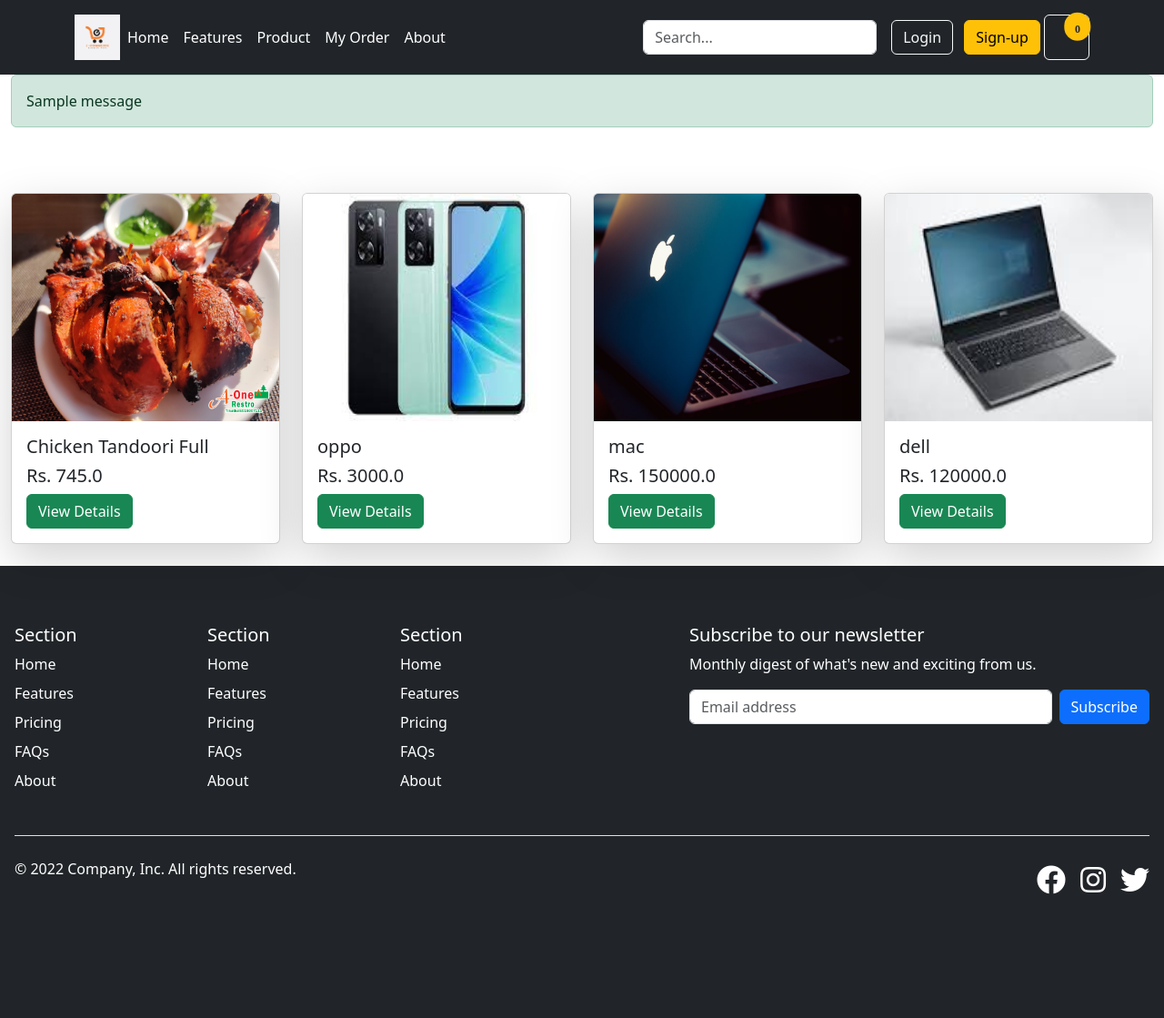
After one commit to prativ123/vKitchen, a Django app: page /products/allproducts in a window 1280 px wide. The commit adds this page. Shown: the whole page at 91% size. Run offline with Django 4.2, Linux system fonts and the light colour scheme; data comes from the database, SQL or seed files in the repository; both versions use the stored data as it was after the commit; one stand-in notice (Sample message) is shown; some libraries are stand-ins or nearby versions.

Commit message:
all product display issue ressolved

```diff
--- /dev/null
+++ b/src/products/templates/products/allproducts.html
@@ -0,0 +1,52 @@
+{% extends 'layout.html' %}
+{% load static %}
+{% block title %}
+<title>E-commerce - ProductPage</title>
+{% endblock%}
+
+{% block main_content %}
+
+
+<!-- card start -->
+<div class="container-fluid">
+
+    </form>
+    {% for msg in messages %}
+    {% if msg.level == DEFAULT_MESSAGE_LEVELS.SUCCESS %}
+    <div class="alert alert-success">
+        {{ msg }}
+    </div>
+
+    {% endif%}
+
+    {% if msg.level == DEFAULT_MESSAGE_LEVELS.ERROR %}
+    <div class="alert alert-danger">
+        {{ msg }}
+    </div>
+
+    {% endif%}
+
+    {% endfor %}
+    <div class="row row-cols-1 row-cols-md-4 g-4 mt-5">
+        {% for product in products%}
+        <div class="col">
+            <div class="card shadow-lg">
+                <div class="card-img">
+                    <img src="/{{product.image}}" class="card-img-top" alt="{{product.product_name}}" height="250px">
+                </div>
+                <div class="card-body">
+                    <h5 class="card-title">{{product.product_name}}</h5>
+                    <h5 class="card-title">Rs. {{product.product_price}}</h5>
+                    <a href="/productdetails/{{product.id}}" class="btn btn-success">View Details</a>
+                </div>
+            </div>
+        </div>
+        {% endfor %}
+    </div>
+
+</div>
+
+<!-- card end -->
+
+
+{% endblock%}
--- a/src/products/urls.py
+++ b/src/products/urls.py
@@ -18,4 +18,5 @@ urlpatterns=[
     path('my_order',my_order),
     path('allorder',all_order),
     path('esewa_verify',esewa_verify),
+    path('allproducts',all_products),
 ]
--- a/src/products/views.py
+++ b/src/products/views.py
@@ -291,3 +291,13 @@ def esewa_verify(request):
     else:
         messages.add_message(request,messages.ERROR,'Unable to make Payment')
         return redirect('/products/mycart')
+
+
+
+
+def all_products(request):
+    products = Product.objects.all().order_by('-id')
+    context = {
+        'products':products,
+    }
+    return render(request,'products/allproducts.html',context)
--- a/src/templates/layout.html
+++ b/src/templates/layout.html
@@ -27,7 +27,7 @@
             <ul class="nav col-12 col-lg-auto me-lg-auto mb-2 justify-content-center mb-md-0">
               <li><a href="/" class="nav-link px-2 text-white">Home</a></li>
               <li><a href="#" class="nav-link px-2 text-white">Features</a></li>
-              <li><a href="/allproducts" class="nav-link px-2 text-white">Product</a></li>
+              <li><a href="/products/allproducts" class="nav-link px-2 text-white">Product</a></li>
               <li><a href="/products/my_order" class="nav-link px-2 text-white">My Order</a></li>
               <li><a href="#" class="nav-link px-2 text-white">About</a></li>
             </ul>
```
Also changed, not shown: src/db.sqlite3.
